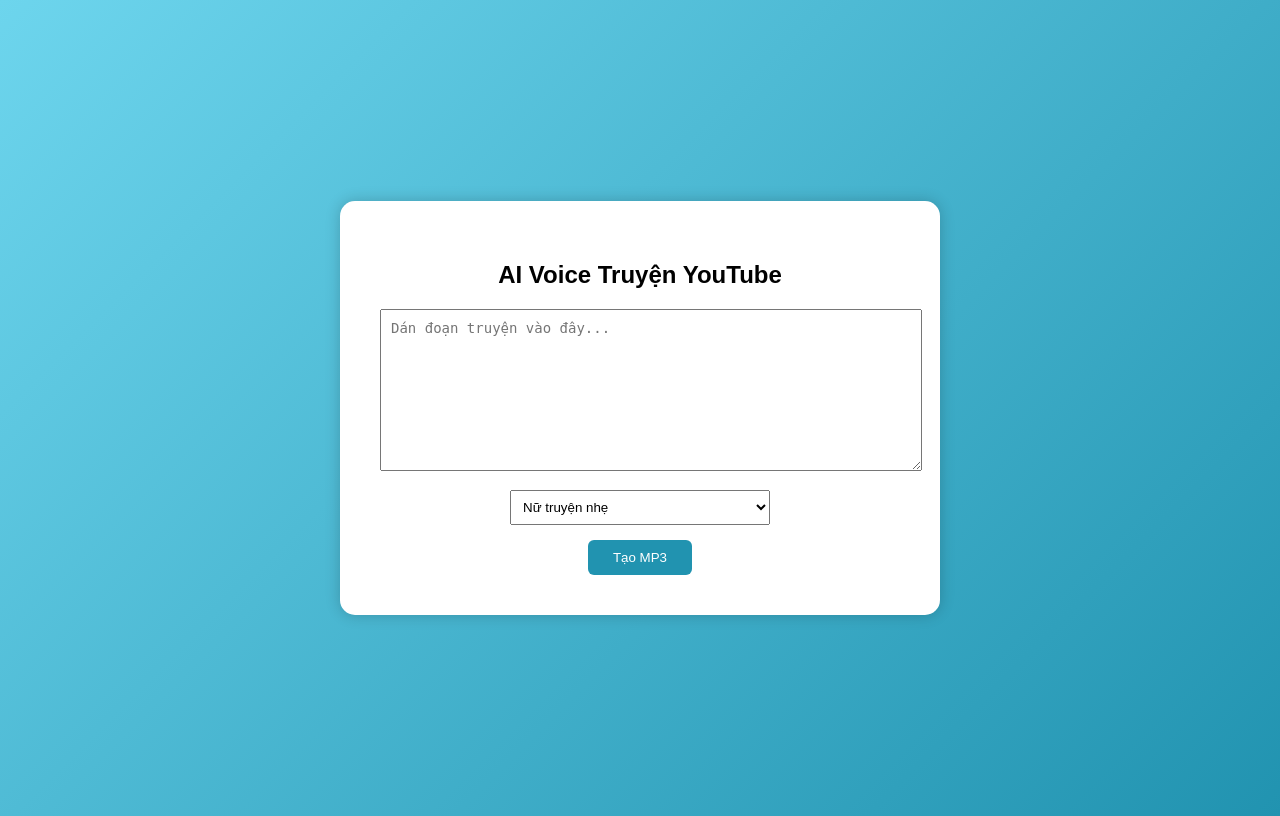
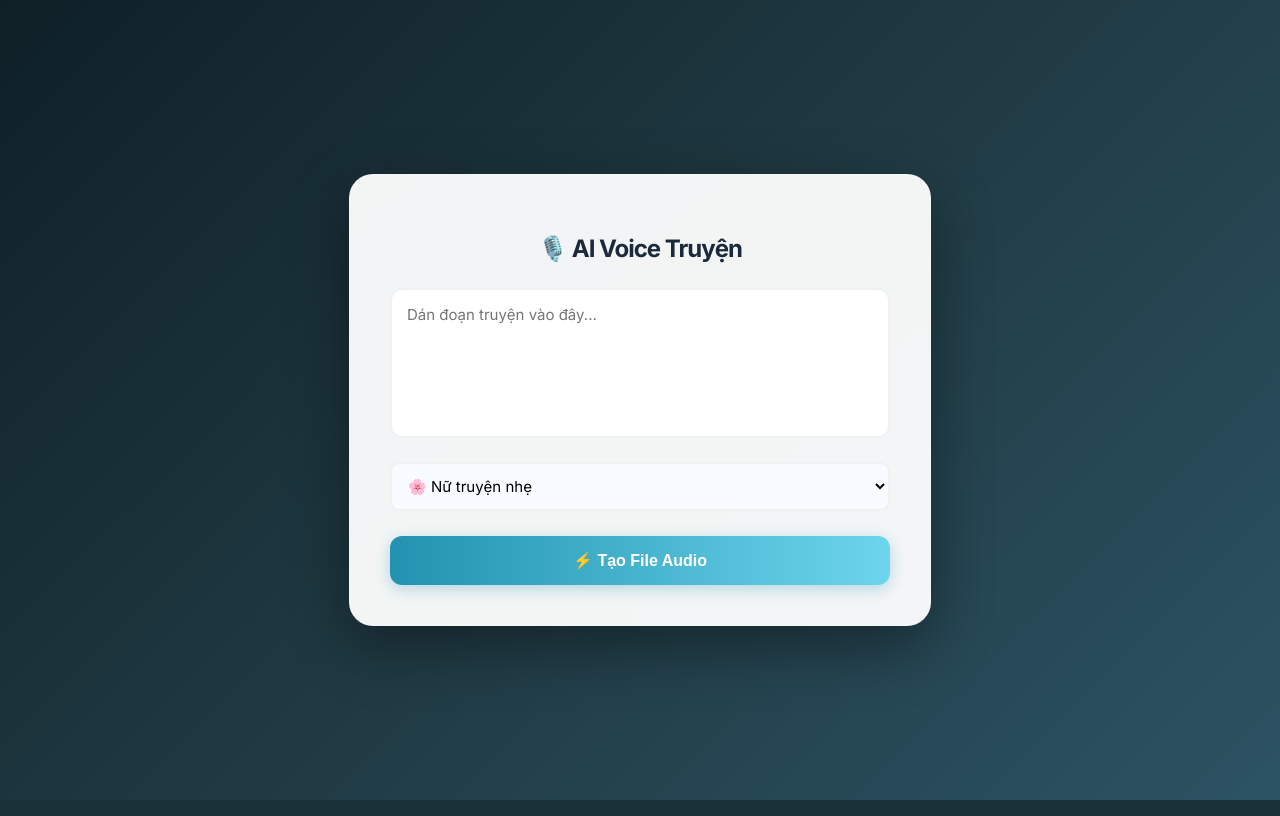
Before and after one commit to duongfff12345-ai/duong-truyen-moi, a Flask app: page / in a window 1280 px wide. Run offline with Flask 3, Linux system fonts and the light colour scheme.

Commit message:
Update index.html

```diff
--- a/templates/index.html
+++ b/templates/index.html
@@ -1,142 +1,170 @@
 <!DOCTYPE html>
-<html lang="en">
+<html lang="vi">
 <head>
     <meta charset="UTF-8">
-    <title>Title</title>
-</head>
-<body>
-<!DOCTYPE html>
-<!DOCTYPE html>
-<html>
-<head>
-<meta charset="UTF-8">
-<title>AI Voice Truyện</title>
+    <meta name="viewport" content="width=device-width, initial-scale=1.0">
+    <title>AI Voice Truyện - Premium</title>
+    <link href="https://fonts.googleapis.com/css2?family=Inter:wght@400;600;700&display=swap" rel="stylesheet">
 
     <style>
-
-body{
-font-family: Arial;
-background: linear-gradient(135deg,#6dd5ed,#2193b0);
-height:100vh;
-display:flex;
-justify-content:center;
-align-items:center;
+        :root {
+            --primary-color: #2193b0;
+            --secondary-color: #6dd5ed;
+            --text-color: #2c3e50;
+            --bg-gradient: linear-gradient(135deg, #0f2027, #203a43, #2c5364);
         }
 
-.container{
-background:white;
-padding:40px;
-border-radius:15px;
-width:520px;
-text-align:center;
-box-shadow:0 0 15px rgba(0,0,0,0.2);
+        body {
+            font-family: 'Inter', sans-serif; /* Phông chữ Inter cực đẹp cho web */
+            background: var(--bg-gradient);
+            height: 100vh;
+            margin: 0;
+            display: flex;
+            justify-content: center;
+            align-items: center;
+            color: var(--text-color);
         }
 
-textarea{
-width:100%;
-height:140px;
-padding:10px;
-font-size:14px;
-margin-bottom:15px;
+        .container {
+            background: rgba(255, 255, 255, 0.95);
+            padding: 40px;
+            border-radius: 24px;
+            width: 100%;
+            max-width: 500px;
+            text-align: center;
+            box-shadow: 0 20px 60px rgba(0, 0, 0, 0.4);
+            backdrop-filter: blur(10px);
+            border: 1px solid rgba(255, 255, 255, 0.2);
         }
 
-select{
-width:260px;
-padding:8px;
-margin-bottom:15px;
+        h2 {
+            font-weight: 700;
+            margin-bottom: 25px;
+            color: #1a2a3a;
+            letter-spacing: -1px;
         }
 
-button{
-background:#2193b0;
-color:white;
-border:none;
-padding:10px 25px;
-border-radius:6px;
-cursor:pointer;
+        textarea {
+            width: 100%;
+            height: 150px;
+            padding: 15px;
+            font-size: 15px;
+            border: 2px solid #eef2f3;
+            border-radius: 12px;
+            margin-bottom: 20px;
+            box-sizing: border-box;
+            font-family: inherit;
+            transition: border-color 0.3s;
+            outline: none;
+            resize: none;
         }
 
-button:hover{
-background:#197a91;
+        textarea:focus {
+            border-color: var(--primary-color);
         }
 
-audio{
-margin-top:20px;
-width:100%;
+        select {
+            width: 100%;
+            padding: 12px;
+            border-radius: 10px;
+            border: 2px solid #eef2f3;
+            background-color: #f8fbff;
+            font-size: 15px;
+            margin-bottom: 25px;
+            cursor: pointer;
+            outline: none;
+            font-family: inherit;
         }
 
+        button {
+            background: linear-gradient(to right, #2193b0, #6dd5ed);
+            color: white;
+            border: none;
+            padding: 15px 30px;
+            border-radius: 12px;
+            font-size: 16px;
+            font-weight: 600;
+            cursor: pointer;
+            width: 100%;
+            transition: all 0.3s ease;
+            box-shadow: 0 4px 15px rgba(33, 147, 176, 0.3);
+        }
+
+        button:hover {
+            transform: translateY(-2px);
+            box-shadow: 0 6px 20px rgba(33, 147, 176, 0.4);
+            filter: brightness(1.1);
+        }
+
+        .result-section {
+            margin-top: 30px;
+            padding-top: 20px;
+            border-top: 2px dashed #eef2f3;
+        }
+
+        audio {
+            width: 100%;
+            border-radius: 8px;
+        }
+
+        .btn-download {
+            background: #27ae60;
+            margin-top: 15px;
+            box-shadow: 0 4px 15px rgba(39, 174, 96, 0.3);
+        }
+
+        .btn-download:hover {
+            background: #2ecc71;
+            box-shadow: 0 6px 20px rgba(39, 174, 96, 0.4);
+        }
+
+        /* Responsive cho điện thoại */
+        @media (max-width: 480px) {
+            .container {
+                width: 85%;
+                padding: 25px;
+            }
+        }
     </style>
-
 </head>
 
 <body>
 
 <div class="container">
-
-<h2>AI Voice Truyện YouTube</h2>
+    <h2>🎙️ AI Voice Truyện</h2>
 
     <form action="/create_audio" method="post">
-
         <textarea name="text" placeholder="Dán đoạn truyện vào đây..." required></textarea>
 
-<br>
-
         <select name="voice">
-
-<option value="nu_truyen">Nữ truyện nhẹ</option>
-
-<option value="nu_ke">Nữ kể chuyện</option>
-
-<option value="nu_bac">Nữ miền Bắc</option>
-
-<option value="nu_nam">Nữ miền Nam</option>
-
-
-<option value="nam_tram">Nam truyện trầm</option>
-
-<option value="nam_ke">Nam kể chuyện</option>
-
-<option value="nam_bac">Nam miền Bắc</option>
-
-<option value="nam_nam">Nam miền Nam</option>
-
-<option value="nu_halazy">Nữ truyện (giống Halazy Audio)</option>
-
-<option value="nu_story_youtube">Nữ kể chuyện YouTube (video 2)</option>
-
-
+            <option value="nu_truyen">🌸 Nữ truyện nhẹ</option>
+            <option value="nu_ke">📖 Nữ kể chuyện</option>
+            <option value="nu_bac">❄️ Nữ miền Bắc</option>
+            <option value="nu_nam">☀️ Nữ miền Nam</option>
+            <option value="nam_tram">🪵 Nam truyện trầm</option>
+            <option value="nam_ke">🎙️ Nam kể chuyện</option>
+            <option value="nam_bac">🏛️ Nam miền Bắc</option>
+            <option value="nam_nam">🌊 Nam miền Nam</option>
+            <option value="nu_halazy">✨ Nữ truyện (Halazy Audio)</option>
+            <option value="nu_story_youtube">📺 Nữ kể chuyện YouTube</option>
         </select>
 
-<br>
-
-<button type="submit">Tạo MP3</button>
-
+        <button type="submit">⚡ Tạo File Audio</button>
     </form>
 
     {% if audio %}
-
-<audio controls>
+    <div class="result-section">
+        <audio controls autoplay>
             <source src="/download">
+            Trình duyệt của bạn không hỗ trợ audio.
         </audio>
 
-<br><br>
-
-<a href="/download">
-<button>Tải MP3</button>
+        <a href="/download" style="text-decoration: none;">
+            <button class="btn-download">💾 Tải MP3 Về Máy</button>
         </a>
-
+    </div>
     {% endif %}
-
 </div>
 
 </body>
 </html>
-
-
-
-
-
-</body>
-
-</html>
-</body>
-</html>
```
Lines whose indentation alone changed are shown as unchanged.
